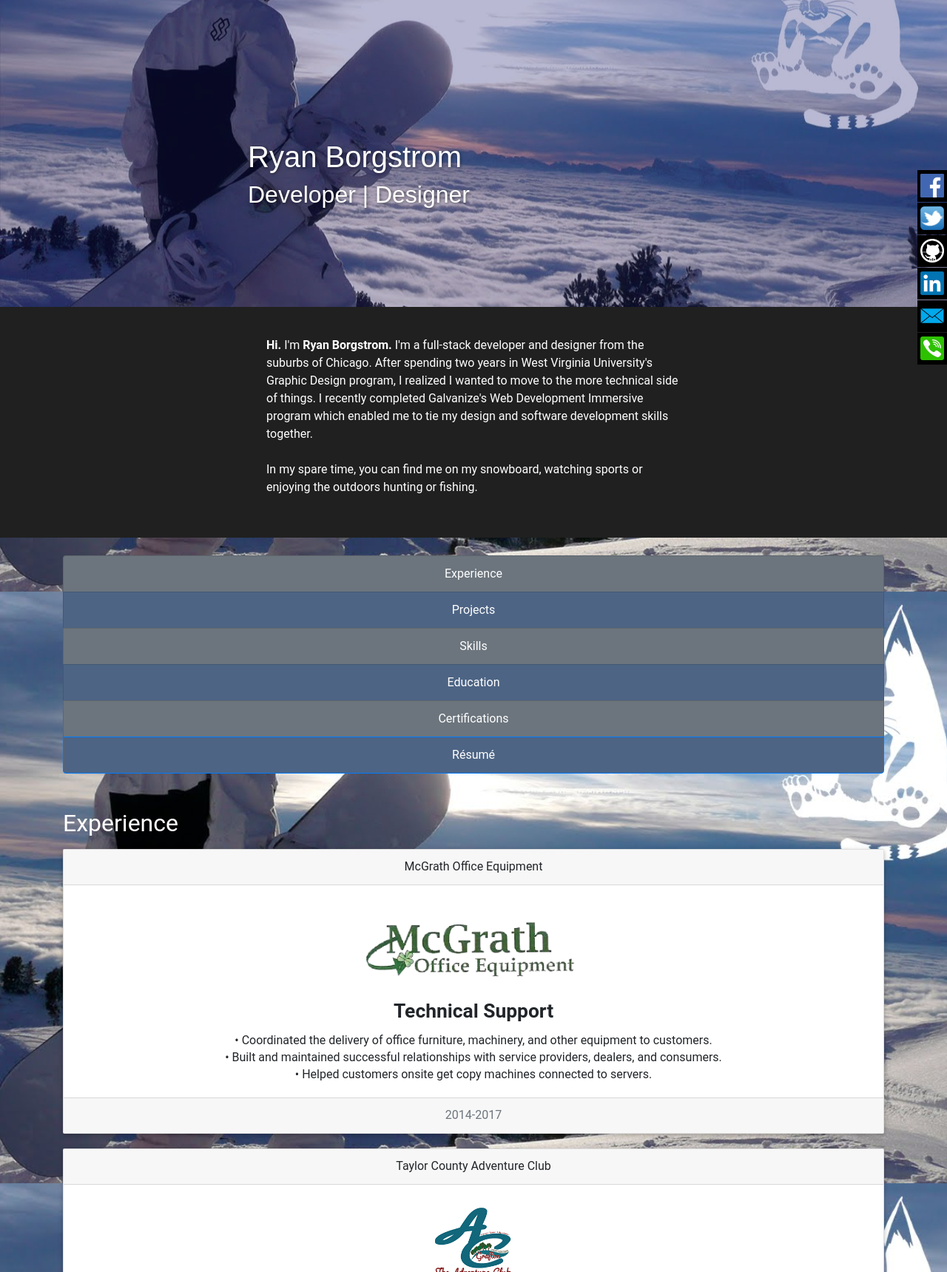
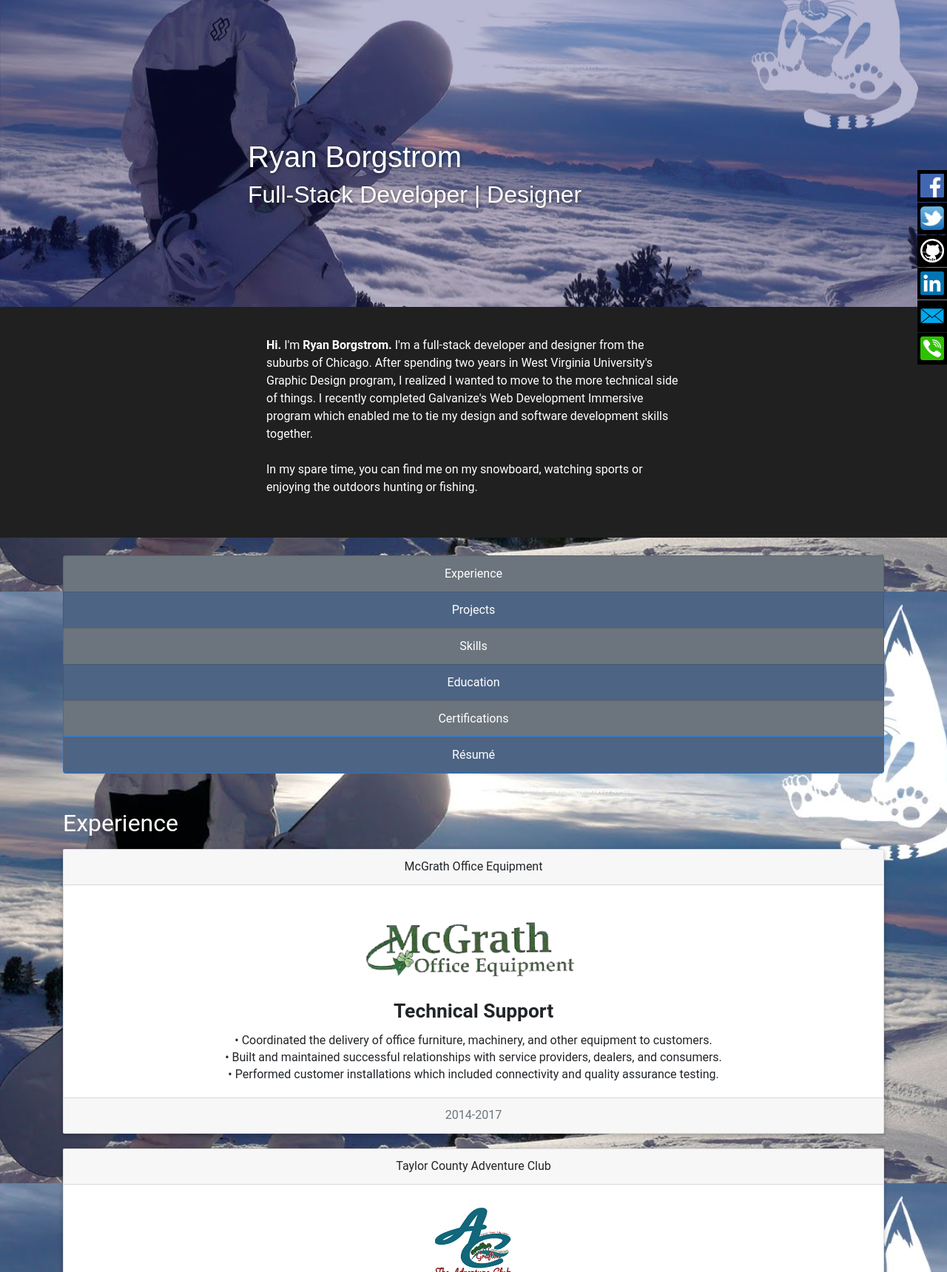
Before and after one commit to rkborgstrom/Developer-Portfolio, a website: page index.html in a window 1280 px wide. Shown: the top 1720 px of the page at 74% size. Drawn offline with nearby package versions, Linux system fonts and the light colour scheme; files whose address does not match are found by name.

```diff
--- a/index.html
+++ b/index.html
@@ -17,7 +17,7 @@
   <div id="me" class="sample-header">
     <div class="sample-header-section">
       <h1>Ryan Borgstrom</h1>
-      <h2>Developer | Designer </h2>
+      <h2>Full-Stack Developer | Designer </h2>
     </div>
   </div>
 
@@ -91,7 +91,7 @@
               • Built and maintained successful relationships with service providers, dealers, and
               consumers.
               <br>
-              • Helped customers onsite get copy machines connected to servers.</p>
+              • Performed customer installations which included connectivity and quality assurance testing.</p>
           </div>
 
           <div class="card-footer text-muted">
```
